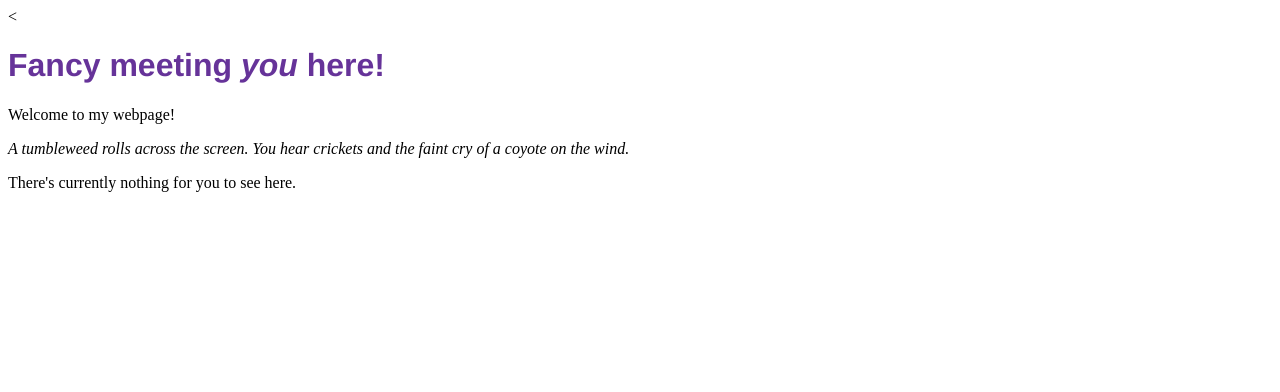
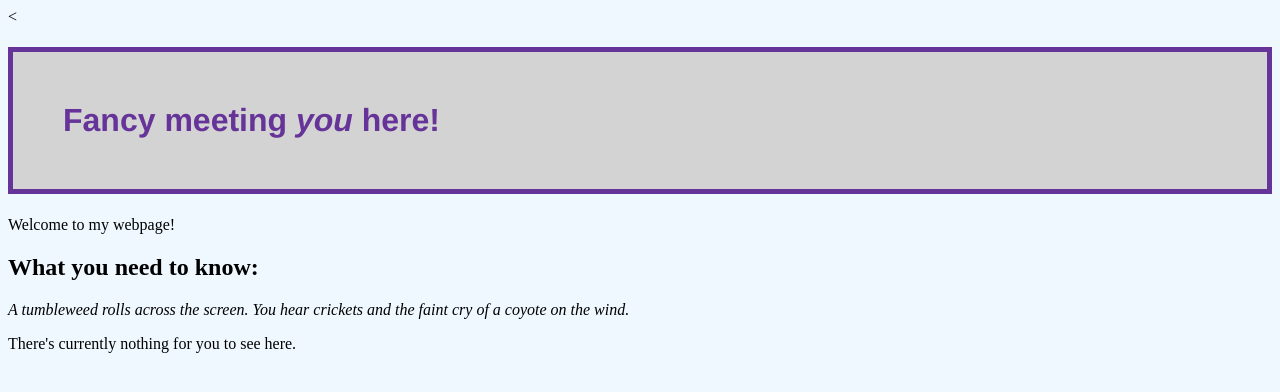
Before and after one commit to rnmoffit/experiment, a plain HTML site: page index.html in a window 1280 px wide. Drawn offline with Linux system fonts and the light colour scheme.

Commit message:
Edit files via upload

```diff
--- a/index.html
+++ b/index.html
@@ -7,6 +7,7 @@
 <body>
   <h1>Fancy meeting <em>you</em> here!</h1>
   <p>Welcome to my webpage!</p>
+  <h2>What you need to know:</h2>
   <p><em>A tumbleweed rolls across the screen. You hear crickets and the faint cry of a coyote on the wind.</em></p>
   <p>There's currently nothing for you to see here.</p>
 
--- a/stylesheet.css
+++ b/stylesheet.css
@@ -1,4 +1,11 @@
 h1 {
   color: rebeccapurple;
   font-family: helvetica;
+  background-color: lightgrey;
+  border: 5px solid;
+  padding: 50px;
 }
+
+body {
+  background-color: aliceblue;
+}
```
